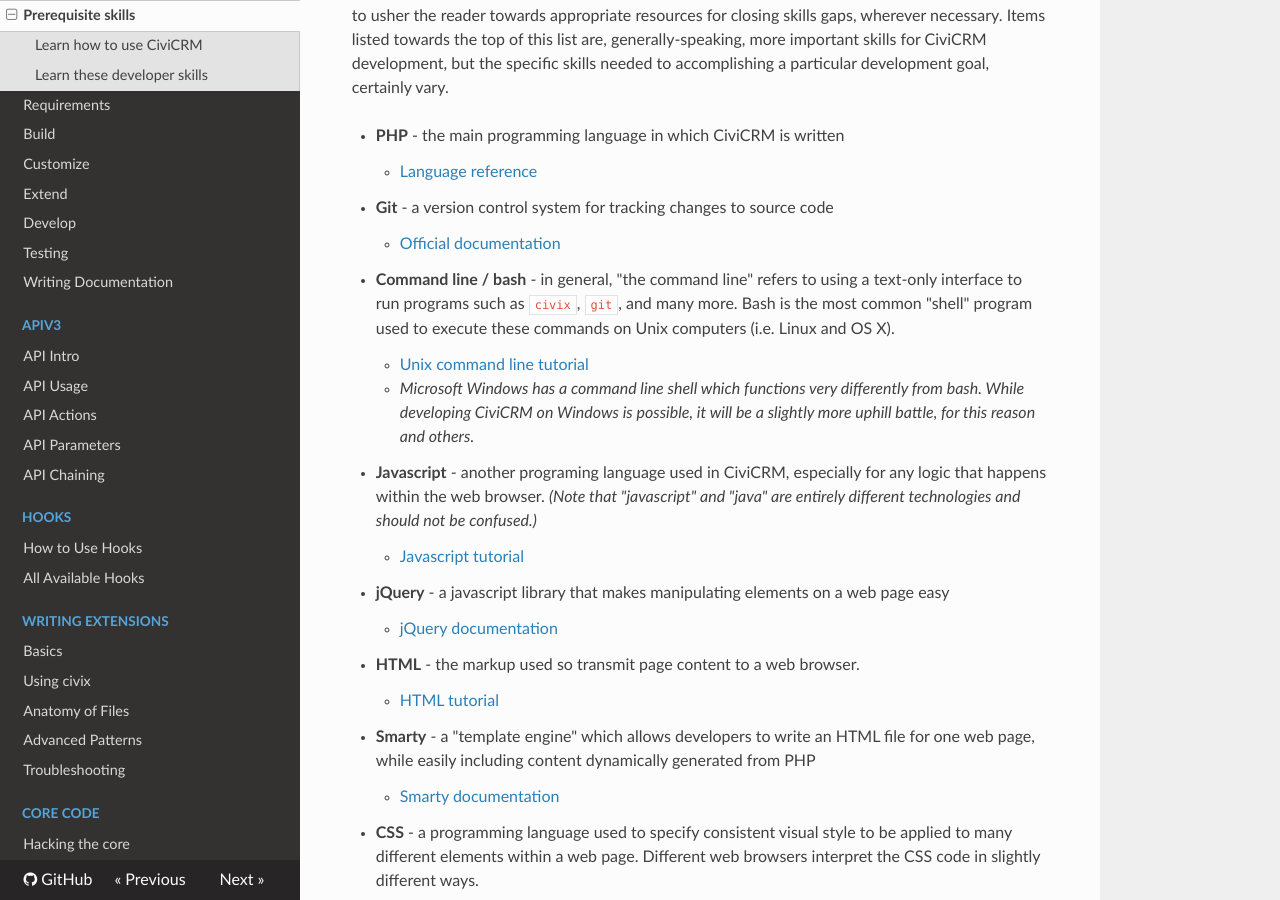
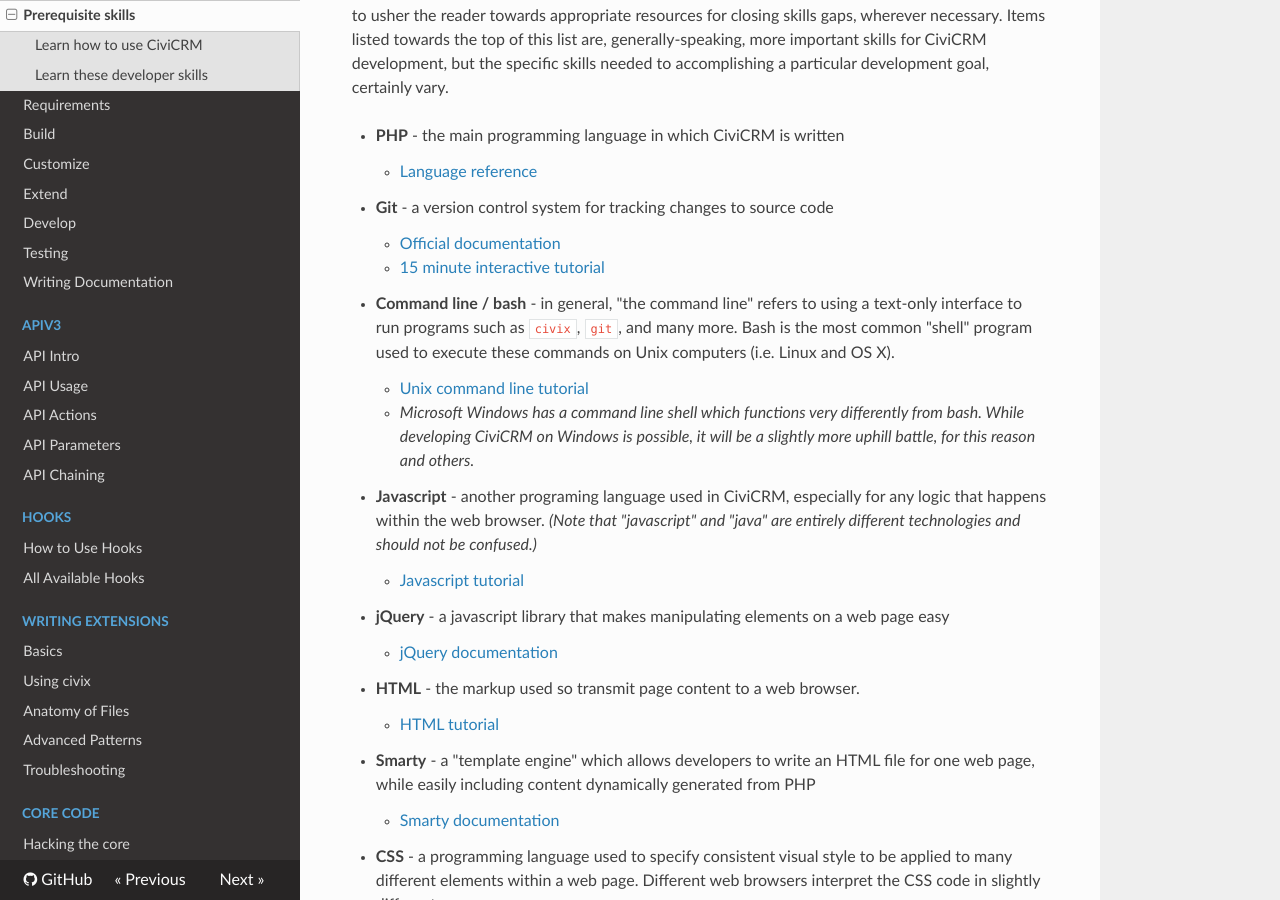
Before and after one commit to civicrm/civicrm-dev-docs, an MkDocs documentation site: the page built from docs/basics/skills.md, in a window 1280 px wide and 900 px high, scrolled down 580 px. Built offline with MkDocs 1.6.1, drawn with Linux system fonts in a browser that asks for light colours; nearby versions of some CDN libraries; old or Windows-style settings are respelled for this version of MkDocs.

Commit message:
adding link to git tutorial

```diff
--- a/docs/basics/skills.md
+++ b/docs/basics/skills.md
@@ -32,6 +32,7 @@
     -   [Language reference](http://php.net/manual/en/langref.php)
 -   **Git** - a version control system for tracking changes to source code
     -   [Official documentation](https://git-scm.com/documentation)
+    -   [15 minute interactive tutorial](https://try.github.io/levels/1/challenges/1)
 -   **Command line / bash** - in general, "the command line" refers to using a
     text-only interface to run programs such as `civix`, `git`, and many more.
     Bash is the most common "shell" program used to execute these commands on
```
